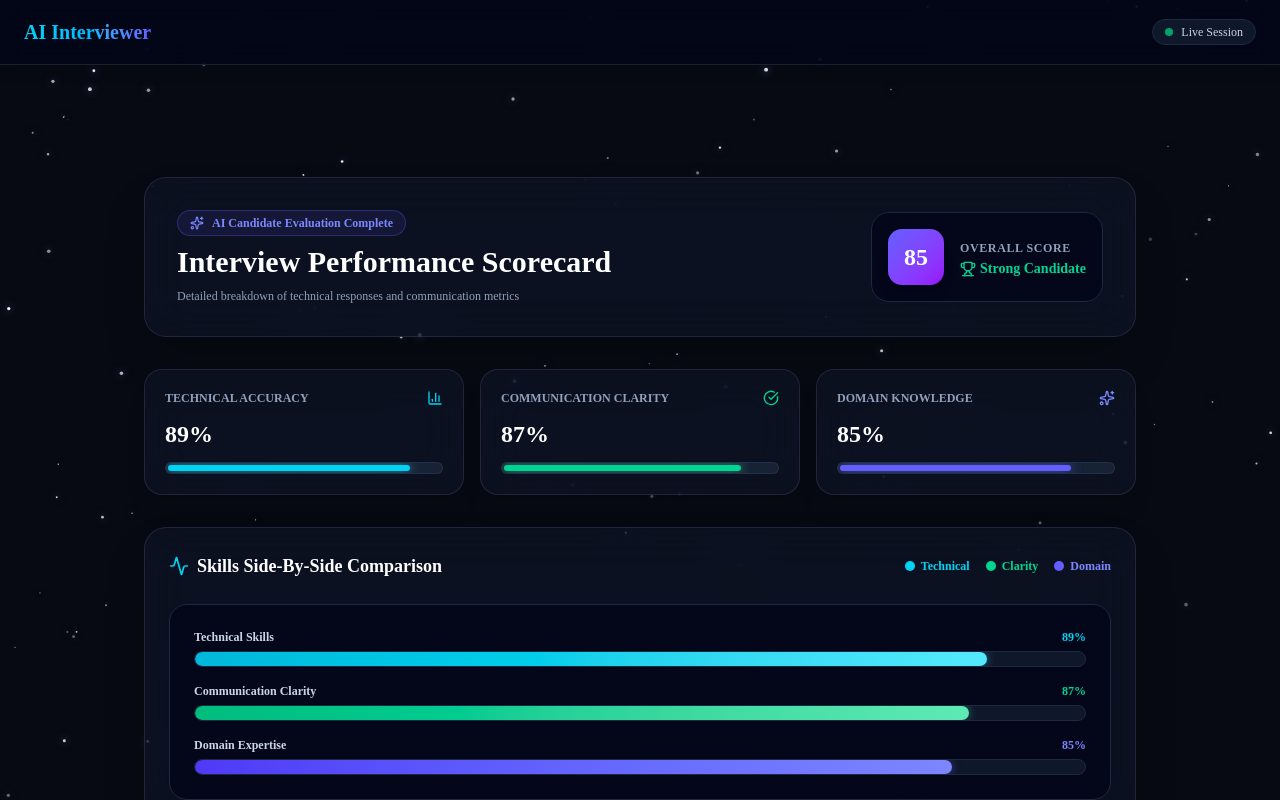
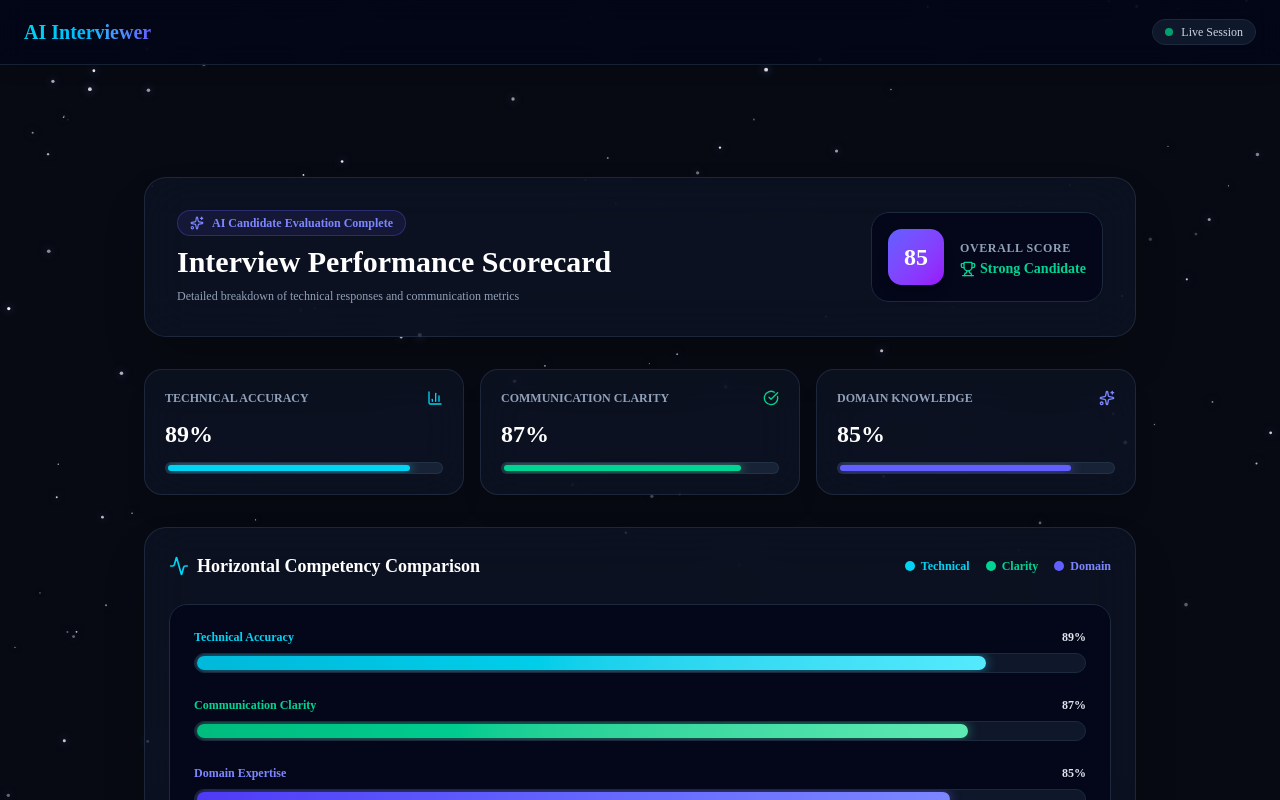
Before and after one commit to nainamaurya460-star/vicodathon_the_aarambhies, a Next.js app: page /report in a window 1280 px wide. Shown: the top 800 px of the page. Built offline with nearby package versions, Linux system fonts and the light colour scheme.

Commit message:
Change comparison chart to single horizontal grouped bar layout

```diff
--- a/src/app/report/page.tsx
+++ b/src/app/report/page.tsx
@@ -64,7 +64,7 @@ export default function InterviewReportPage() {
           </div>
         </div>
 
-        {/* Top Progress Cards */}
+        {/* Top Metric Cards */}
         <div className="grid grid-cols-1 md:grid-cols-3 gap-4">
           <div className="bg-slate-900/60 backdrop-blur-xl border border-slate-700/50 p-5 rounded-2xl shadow-xl space-y-3">
             <div className="flex justify-between items-center text-slate-400 text-xs font-bold uppercase">
@@ -109,11 +109,11 @@ export default function InterviewReportPage() {
           </div>
         </div>
 
-        {/* Integrated Side-by-Side Comparison Chart */}
+        {/* Single Horizontal Side-By-Side Comparison Chart */}
         <div className="bg-slate-900/60 backdrop-blur-xl border border-slate-700/50 p-6 rounded-3xl shadow-2xl space-y-6">
           <div className="flex justify-between items-center flex-wrap gap-4">
             <h2 className="text-lg font-bold text-white flex items-center gap-2">
-              <Activity className="w-5 h-5 text-cyan-400" /> Skills Side-By-Side Comparison
+              <Activity className="w-5 h-5 text-cyan-400" /> Horizontal Competency Comparison
             </h2>
             <div className="flex gap-4 text-xs font-semibold">
               <span className="flex items-center gap-1.5 text-cyan-400"><div className="w-2.5 h-2.5 rounded-full bg-cyan-400" /> Technical</span>
@@ -122,42 +122,48 @@ export default function InterviewReportPage() {
             </div>
           </div>
 
-          {/* Grouped Comparison Bars Container */}
-          <div className="bg-slate-950/80 border border-slate-800 rounded-2xl p-6 space-y-5">
+          {/* Grouped Horizontal Bars */}
+          <div className="bg-slate-950/80 border border-slate-800 rounded-2xl p-6 space-y-6">
 
-            {/* Horizontal Combined Comparison Stack */}
-            <div className="space-y-4">
-              {/* Technical Bar */}
-              <div className="space-y-1.5">
-                <div className="flex justify-between text-xs text-slate-300 font-semibold">
-                  <span>Technical Skills</span>
-                  <span className="text-cyan-400">{techAccuracy}%</span>
-                </div>
-                <div className="w-full bg-slate-900 h-4 rounded-full overflow-hidden border border-slate-800">
-                  <div className="bg-gradient-to-r from-cyan-500 to-cyan-300 h-full rounded-full transition-all duration-1000 shadow-[0_0_10px_rgba(34,211,238,0.5)]" style={{ width: `${techAccuracy}%` }} />
-                </div>
+            {/* Technical Row */}
+            <div className="space-y-2">
+              <div className="flex justify-between text-xs font-bold text-slate-200">
+                <span className="flex items-center gap-2 text-cyan-400">Technical Accuracy</span>
+                <span>{techAccuracy}%</span>
               </div>
+              <div className="w-full bg-slate-900 h-5 rounded-full overflow-hidden border border-slate-800 p-0.5">
+                <div
+                  className="h-full rounded-full bg-gradient-to-r from-cyan-500 to-cyan-300 transition-all duration-1000 shadow-[0_0_12px_rgba(34,211,238,0.6)]"
+                  style={{ width: `${techAccuracy}%` }}
+                />
+              </div>
+            </div>
 
-              {/* Communication Clarity Bar */}
-              <div className="space-y-1.5">
-                <div className="flex justify-between text-xs text-slate-300 font-semibold">
-                  <span>Communication Clarity</span>
-                  <span className="text-emerald-400">{commClarity}%</span>
-                </div>
-                <div className="w-full bg-slate-900 h-4 rounded-full overflow-hidden border border-slate-800">
-                  <div className="bg-gradient-to-r from-emerald-500 to-emerald-300 h-full rounded-full transition-all duration-1000 shadow-[0_0_10px_rgba(52,211,153,0.5)]" style={{ width: `${commClarity}%` }} />
-                </div>
+            {/* Communication Row */}
+            <div className="space-y-2">
+              <div className="flex justify-between text-xs font-bold text-slate-200">
+                <span className="flex items-center gap-2 text-emerald-400">Communication Clarity</span>
+                <span>{commClarity}%</span>
               </div>
+              <div className="w-full bg-slate-900 h-5 rounded-full overflow-hidden border border-slate-800 p-0.5">
+                <div
+                  className="h-full rounded-full bg-gradient-to-r from-emerald-500 to-emerald-300 transition-all duration-1000 shadow-[0_0_12px_rgba(52,211,153,0.6)]"
+                  style={{ width: `${commClarity}%` }}
+                />
+              </div>
+            </div>
 
-              {/* Domain Knowledge Bar */}
-              <div className="space-y-1.5">
-                <div className="flex justify-between text-xs text-slate-300 font-semibold">
-                  <span>Domain Expertise</span>
-                  <span className="text-indigo-400">{domainKnowledge}%</span>
-                </div>
-                <div className="w-full bg-slate-900 h-4 rounded-full overflow-hidden border border-slate-800">
-                  <div className="bg-gradient-to-r from-indigo-600 to-indigo-400 h-full rounded-full transition-all duration-1000 shadow-[0_0_10px_rgba(99,102,241,0.5)]" style={{ width: `${domainKnowledge}%` }} />
-                </div>
+            {/* Domain Expertise Row */}
+            <div className="space-y-2">
+              <div className="flex justify-between text-xs font-bold text-slate-200">
+                <span className="flex items-center gap-2 text-indigo-400">Domain Expertise</span>
+                <span>{domainKnowledge}%</span>
+              </div>
+              <div className="w-full bg-slate-900 h-5 rounded-full overflow-hidden border border-slate-800 p-0.5">
+                <div
+                  className="h-full rounded-full bg-gradient-to-r from-indigo-600 to-indigo-400 transition-all duration-1000 shadow-[0_0_12px_rgba(99,102,241,0.6)]"
+                  style={{ width: `${domainKnowledge}%` }}
+                />
               </div>
             </div>
 
```
